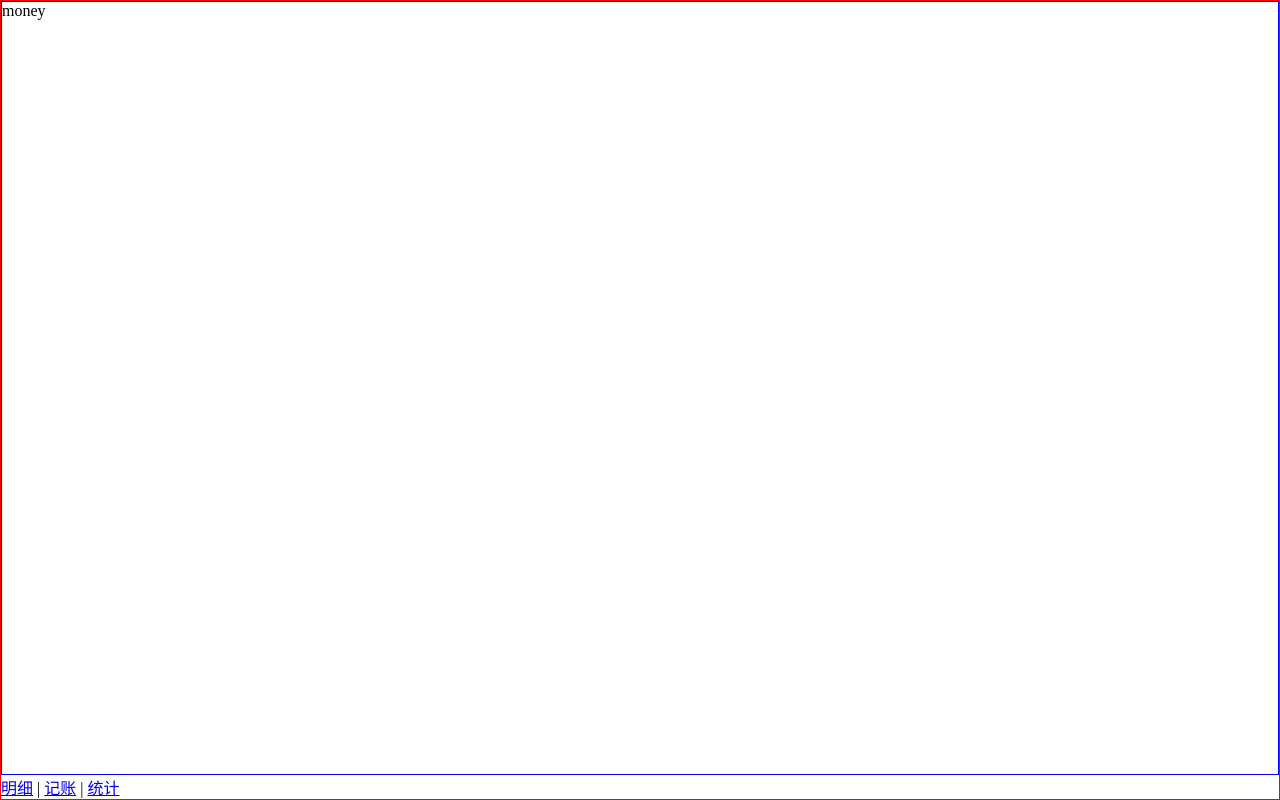
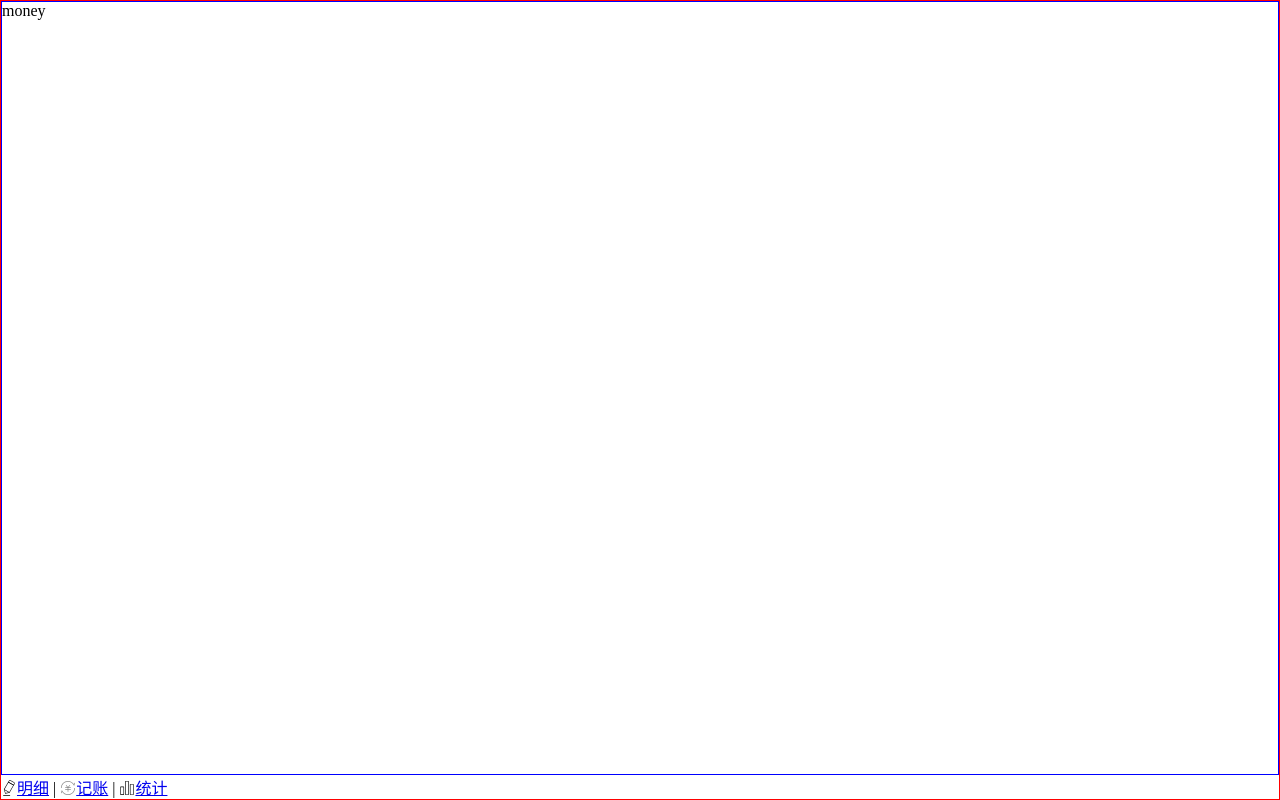
Before and after one commit to ac97nj/sun, a Vue app: page /#/Money in a window 1280 px wide. Built offline with nearby package versions, Linux system fonts and the light colour scheme.

Commit message:
将 SVG 样式分装到 icon 中

```diff
--- /dev/null
+++ b/src/components/Icon.vue
@@ -0,0 +1,32 @@
+<template>
+  <svg class="icon">
+    <use :xlink:href="'#'+name"></use>
+  </svg>
+</template>
+
+
+<script lang="ts">
+
+const importAll = (requireContext: __WebpackModuleApi.RequireContext) => requireContext.keys().forEach(requireContext);
+try {
+  importAll(require.context('../assets/icons', true, /\.svg$/));
+} catch (error) {
+  console.log(error);
+}
+
+export default {
+  name: 'Icon',
+  props: ['name']
+};
+
+
+</script>
+
+<style lang="scss" scoped>
+.icon{
+  width: 1em; height: 1em;
+  vertical-align: -0.15em;
+  fill: currentColor;
+  overflow: hidden;
+}
+</style>
--- a/src/components/Nav.vue
+++ b/src/components/Nav.vue
@@ -1,26 +1,23 @@
 <template>
   <div>
+    <Icon name="label"/>
     <router-link to="/Money">明细</router-link>
     |
+    <Icon name="tally"/>
     <router-link to="/Labels">记账</router-link>
     |
+    <Icon name="sta"/>
     <router-link to="/Statistics">统计</router-link>
   </div>
 </template>
 
 <script lang="ts">
 
-const importAll = (requireContext: __WebpackModuleApi.RequireContext) => requireContext.keys().forEach(requireContext);
-try {
-  importAll(require.context('../assets/icons', true, /\.svg$/));
-} catch (error) {
-  console.log(error);
-}
 
 
 
-import sun from '../assets/icons/sun.svg'
-console.log(sun)
+
+
 
 import Vue from 'vue';
 import {Component} from 'vue-property-decorator';
--- a/src/main.ts
+++ b/src/main.ts
@@ -5,11 +5,13 @@
 import store from './store';
 import Nav from '@/components/Nav.vue';
 import Layout from '@/components/Layout.vue';
+import Icon from '@/components/Icon.vue';
 
 Vue.config.productionTip = false;
 
 Vue.component('Nav', Nav);
 Vue.component('Layout', Layout);
+Vue.component('Icon',Icon)
 
 
 new Vue({
```
